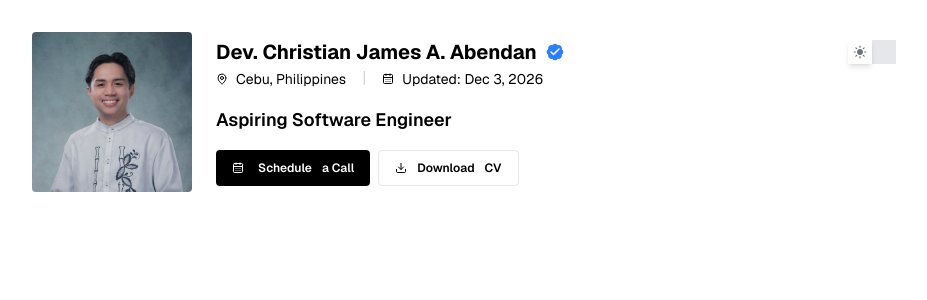
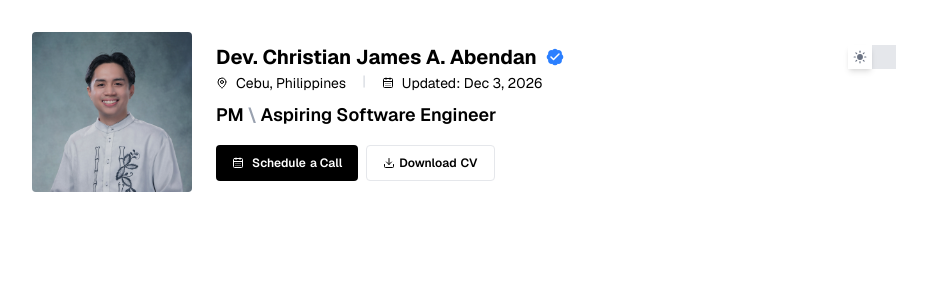
Before and after one commit to cjabendan/cj-dev, a Next.js app: page / in a window 1280 px wide. Shown: the top 300 px of the page, without its empty margins (176-1103 px from the left). Built offline with nearby package versions, Linux system fonts and the light colour scheme.

Commit message:
modify: reformat profile header

```diff
--- a/app/layout.tsx
+++ b/app/layout.tsx
@@ -1,5 +1,5 @@
 import type { Metadata } from "next";
-import { Geist, Geist_Mono } from "next/font/google";
+import { Geist, Geist_Mono} from "next/font/google";
 import "./globals.css";
 import { ThemeProvider } from "next-themes";
 
--- a/components/ProfileHeader.tsx
+++ b/components/ProfileHeader.tsx
@@ -28,7 +28,7 @@ export default function ProfileHeader() {
 
   return (
     <section className="mb-8 animate-fade-in">
-      <div className="flex  md:items-center gap-4 sm:gap-6">
+      <div className="flex sm:items-center gap-4 sm:gap-6">
         {/* Avatar */}
         <Image
           src="/images/Pfp.png"
@@ -42,10 +42,10 @@ export default function ProfileHeader() {
           {/* Content */}
           <div className="flex items-center justify-between gap-2">
             <div className="flex items-center gap-2">
-              <h1 className="max-[630px]:block hidden text-base font-bold truncate">
+              <h1 className="max-[630px]:block hidden max-[510px]:text-base text-xl font-bold truncate">
                 Dev. CJ
               </h1>
-              <h1 className="max-[630px]:hidden block max-[600px]:text-base text-xl font-bold truncate">
+              <h1 className="max-[630px]:hidden block max-[630px]:text-base text-xl font-bold truncate">
                 Dev. Christian James A. Abendan
               </h1>
               <div className="relative">
@@ -78,32 +78,33 @@ export default function ProfileHeader() {
               </div>
             </button>
           </div>
-          <div className="flex flex-col md:flex-row gap-x-4">
-            <p className=" max-[506px]:text-xs text-sm text-foreground/70 mt-0.5 flex items-center gap-1 truncate">
+          <div className="flex flex-col sm:flex-row gap-x-4 max-[445px]:text-[10px] text-xs sm:text-sm ">
+            <p className="text-foreground/70 mt-0.5 flex items-center gap-1 truncate">
               <MapPin size={12} className="mr-1 shrink-0" />
               Cebu, Philippines
             </p>
-            <span className="text-gray-300 hidden md:block">|</span>
-            <span className="max-[506px]:text-xs text-sm text-foreground/70 mt-0.5 flex items-center gap-1 truncate">
+            <span className="text-gray-300 hidden sm:block">|</span>
+            <span className="text-foreground/70 mt-0.5 flex items-center gap-1 truncate">
               <CalendarDays size={12} className="mr-1" />
               Updated: {lastUpdated}
             </span>
           </div>
-          <div className="flex items-center mt-4 max-[445px]:mt-2">
-            <p className="flex max-[445px]:text-sm text-base md:text-lg font-semibold gap-x-1 truncate">
-              <span className="max-[445px]:hidden block">Aspiring</span>
+          <div className="flex items-center max-[445px]:mt-1.2 mt-3 sm:mt-2">
+            <p className="flex max-[445px]:text-sm text-base sm:text-lg font-semibold gap-x-1 truncate">
+              <span>PM</span>
+              <span className="text-gray-400">\</span>
+              <span className="max-[510px]:hidden block">Aspiring</span>
               <span>Software Engineer</span>
             </p>
           </div>
           {/* Action Buttons Container */}
-          <div className="md:mt-4 mt-6 max-[445px]:mt-2">
+          <div className="mt-4 max-[445px]:mt-2">
             <div className="flex max-[445px]:flex-col flex-row gap-2">
-              <button className="inline-flex h-7 md:h-9 items-center justify-center rounded bg-black dark:bg-white text-white dark:text-black px-2.5 md:px-4 text-[10px] md:text-xs font-semibold transition-all duration-200 hover:opacity-90 hover:-translate-y-0.5 gap-1 md:gap-2.5 whitespace-nowrap min-h-0 max-[445px]:w-full">
+              <button className="inline-flex max-[445px]:h-7 h-9 items-center justify-center rounded bg-black dark:bg-white text-white dark:text-black max-[445px]:px-2.5 px-4 text-[10px] sm:text-xs font-semibold transition-all duration-200 hover:opacity-90 hover:-translate-y-0.5 gap-1 whitespace-nowrap min-h-0 max-[445px]:w-full">
                 <CalendarDays size={12} className="shrink-0 mr-1" />
                 Schedule<span>a Call</span>
               </button>
-
-              <button className="inline-flex h-7 md:h-9 items-center justify-center rounded border border-gray-200 dark:border-gray-700 bg-white dark:bg-gray-900 px-2.5 md:px-4 text-[10px] md:text-xs font-semibold text-black dark:text-white transition-all duration-200 hover:bg-gray-50 dark:hover:bg-gray-800 hover:-translate-y-0.5 gap-2 md:gap-2.5 whitespace-nowrap min-h-0 max-[445px]:w-full">
+              <button className="inline-flex max-[445px]:h-7 h-9 items-center justify-center rounded border border-gray-200 dark:border-gray-700 bg-white dark:bg-gray-900 max-[445px]:px-2.5 px-4 text-[10px] sm:text-xs font-semibold text-black dark:text-white transition-all duration-200 hover:bg-gray-50 dark:hover:bg-gray-800 hover:-translate-y-0.5 gap-1 whitespace-nowrap min-h-0 max-[445px]:w-full">
                 <Download size={12} className="shrink-0" />
                 <span>Download </span>CV
               </button>
```
Also changed, not shown: app/globals.css (line endings or trailing spaces).
